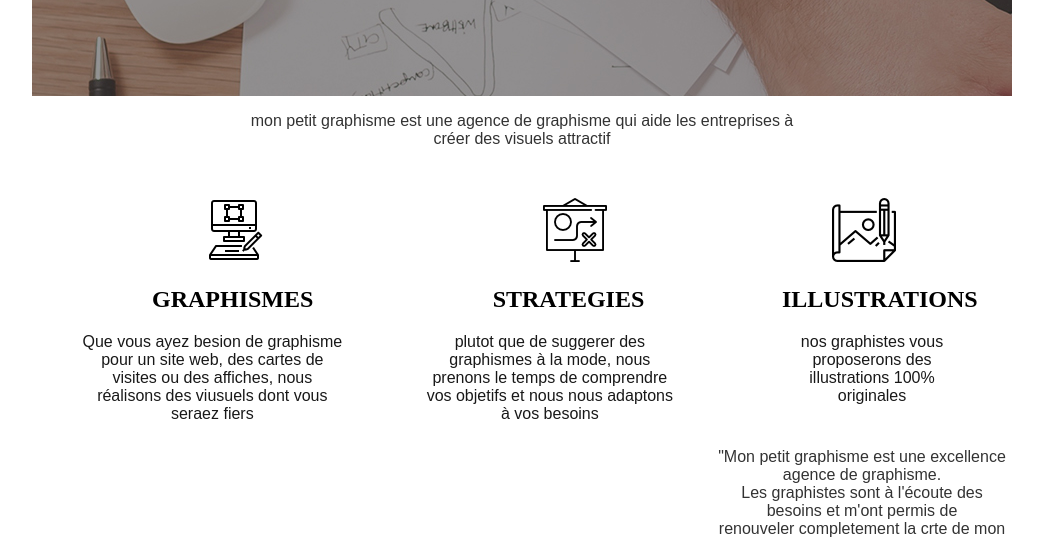
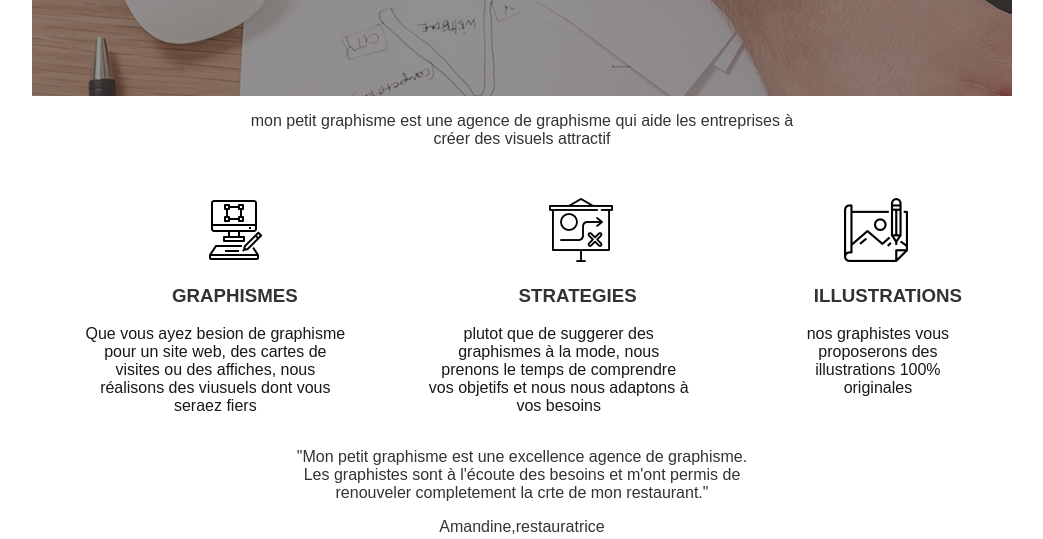
Before and after one commit to houngbedji-desire/mon-pegraphismetit-, a plain HTML site: page index.html in a window 1280 px wide. Shown: the part 521-1060 px from the top of the page, without its empty margins (118-1161 px from the left). Drawn offline with Linux system fonts and the light colour scheme.

Commit message:
deuxième petite mise à jour

```diff
--- a/css/fichier.css
+++ b/css/fichier.css
@@ -1,5 +1,5 @@
 /* HEADER */
-a,p,h4,ul,li{
+a,p,h4,ul,li,h3{
     font-family: 'Montserrat', sans-serif;
 }
 body{
@@ -72,9 +72,10 @@ a{
         max-width: 350px;
         max-height: 200px;
      }
-.cession3 h2{
+.cession3 h3{
         justify-content: center;
-        margin-left: 70px;
+        margin-left: 90px;
+        opacity: 0.8;
      }
 .illustration p{
         margin-left: 70px;
@@ -82,9 +83,6 @@ a{
      }
      /* cession 4 texte */
      .cristine p{
-        max-width: 500px;
-        max-height: 200px;
-        margin-left: 680px;
         text-align: center;
         color: black;
         opacity: 0.8;
--- a/index.html
+++ b/index.html
@@ -35,7 +35,7 @@
        <div class="cession3">
            <div class="graphisme">
              <img src="images/graphic-design.png" alt="image-graphique">
-             <h2>GRAPHISMES</h2>
+             <h3>GRAPHISMES</h3>
              <p>
                  Que vous ayez besion de graphisme  pour un site web,
                  des cartes de visites ou  des affiches, nous
@@ -44,7 +44,7 @@
            </div>
            <div class="strategie">
                 <img src="images/strategie.png" alt="images-strategir">
-                <h2>STRATEGIES</h2>
+                <h3>STRATEGIES</h3>
                 <p>
                     plutot que de suggerer des graphismes  à la mode,
                     nous prenons le temps de  comprendre
@@ -53,7 +53,7 @@
            </div>
            <div class="illustration">
                 <img src="images/illustrations.png" alt="images-illustration">
-                <h2>ILLUSTRATIONS</h2>
+                <h3>ILLUSTRATIONS</h3>
                 <p>
                     nos graphistes
                     vous  proposerons des illustrations 100% originales
```
